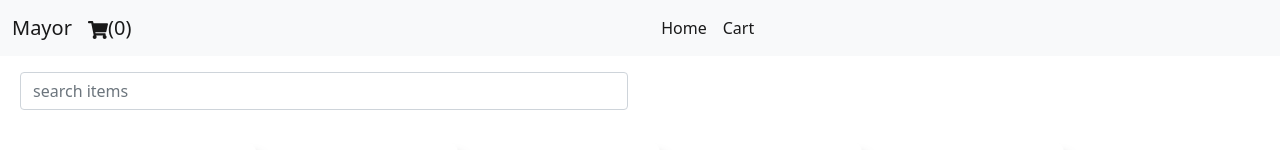
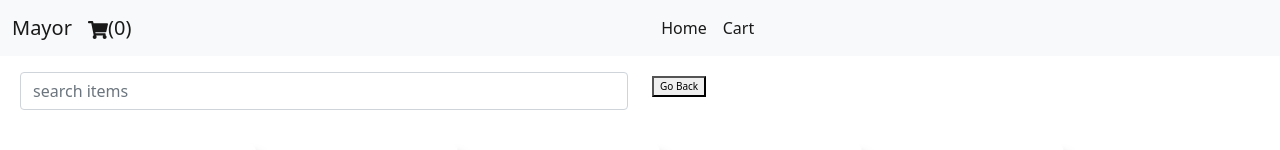
Before and after one commit to Tosin-Mayowa/shopping-cart, a React (Create React App) app: page / in a window 1280 px wide. Shown: the top 150 px of the page. Built offline with nearby package versions, Linux system fonts and the light colour scheme.

Commit message:
add go back button

```diff
--- a/src/Componet/SearchBar/SearchBar.js
+++ b/src/Componet/SearchBar/SearchBar.js
@@ -7,7 +7,7 @@ const SearchBar = () => {
     console.log(text);
   return (
  <div className="mb-3 mx-2 mt-3 row">
-    <div className="col-sm-10 col-lg-6">
+    <div className="col-sm-8 col-lg-6">
       <input type="text" placeholder='search items' onChange={(e)=>{
           setText(e.target.value);
           dispatch({type:'FILTER',payload:text});
@@ -21,6 +21,9 @@ const SearchBar = () => {
         }} */
         className="form-control" />
     </div>
+    <div className="col-sm-2 col-lg-2">
+    <button className='Btn' onClick={()=>dispatch({type:'GO BACK'} )}>Go Back</button>
+    </div>
   </div>
   )
 }
--- a/src/reducer.js
+++ b/src/reducer.js
@@ -28,8 +28,8 @@ return n;
 };
 
 if(action.type==='FILTER'){
-  const newItems=state.items.filter(item=>item.title.toLowerCase().includes(action.payload));
-const newSta=action.payload===''? state:{...state,items:newItems};
+  const newItems=state.items.filter(item=>item.title.toLowerCase().indexOf(action.payload.toLowerCase())!==-1);
+const newSta=action.payload===''? {...state}:{...state,items:newItems};
   return newSta;
 };
 
@@ -86,5 +86,12 @@ if(action.type==='CLEAR CART'){
   return {...state,cart:[],amount:0}
 }
 
+if(action.type==='GO BACK'){
+  return {...state, items: products,
+    cart:[],
+    amount:0}
+}
+
+
   return state;
 }
```
